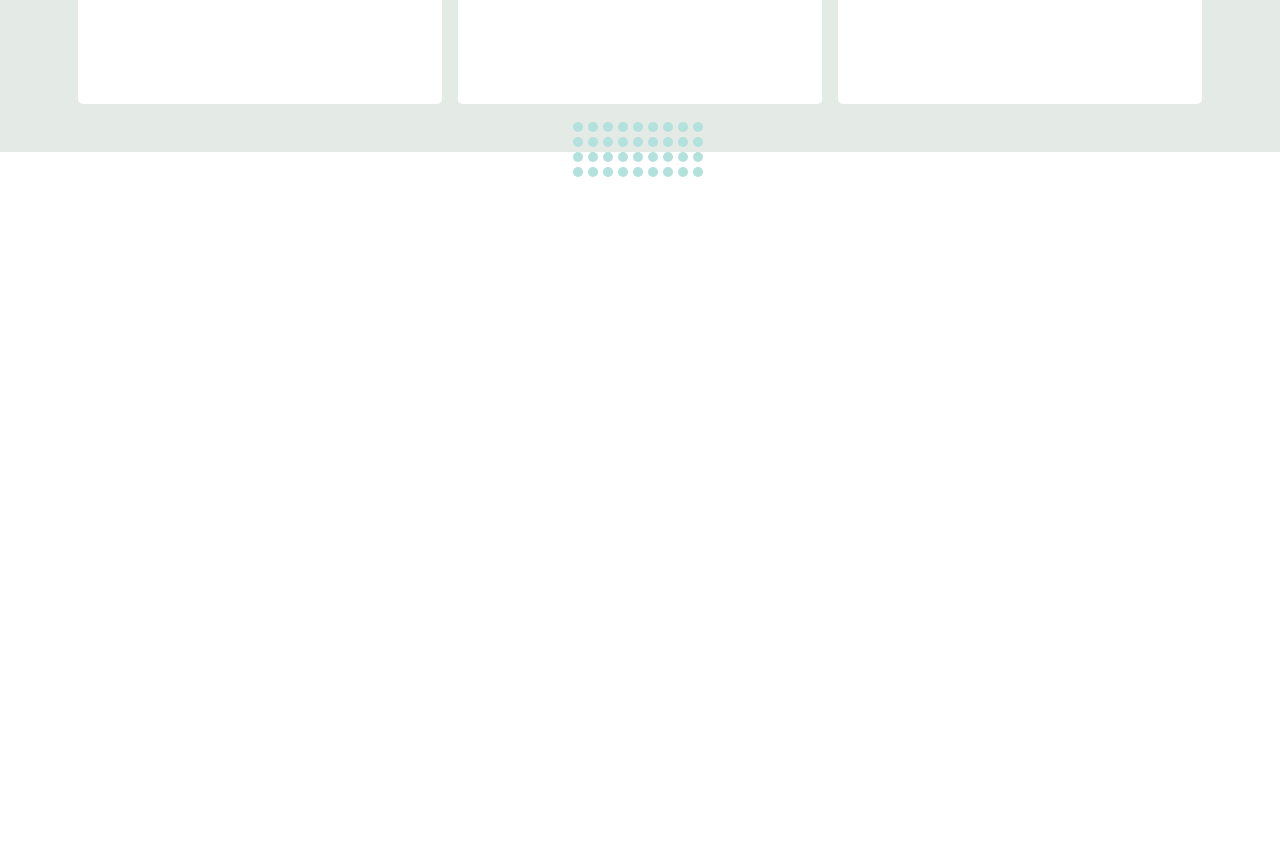
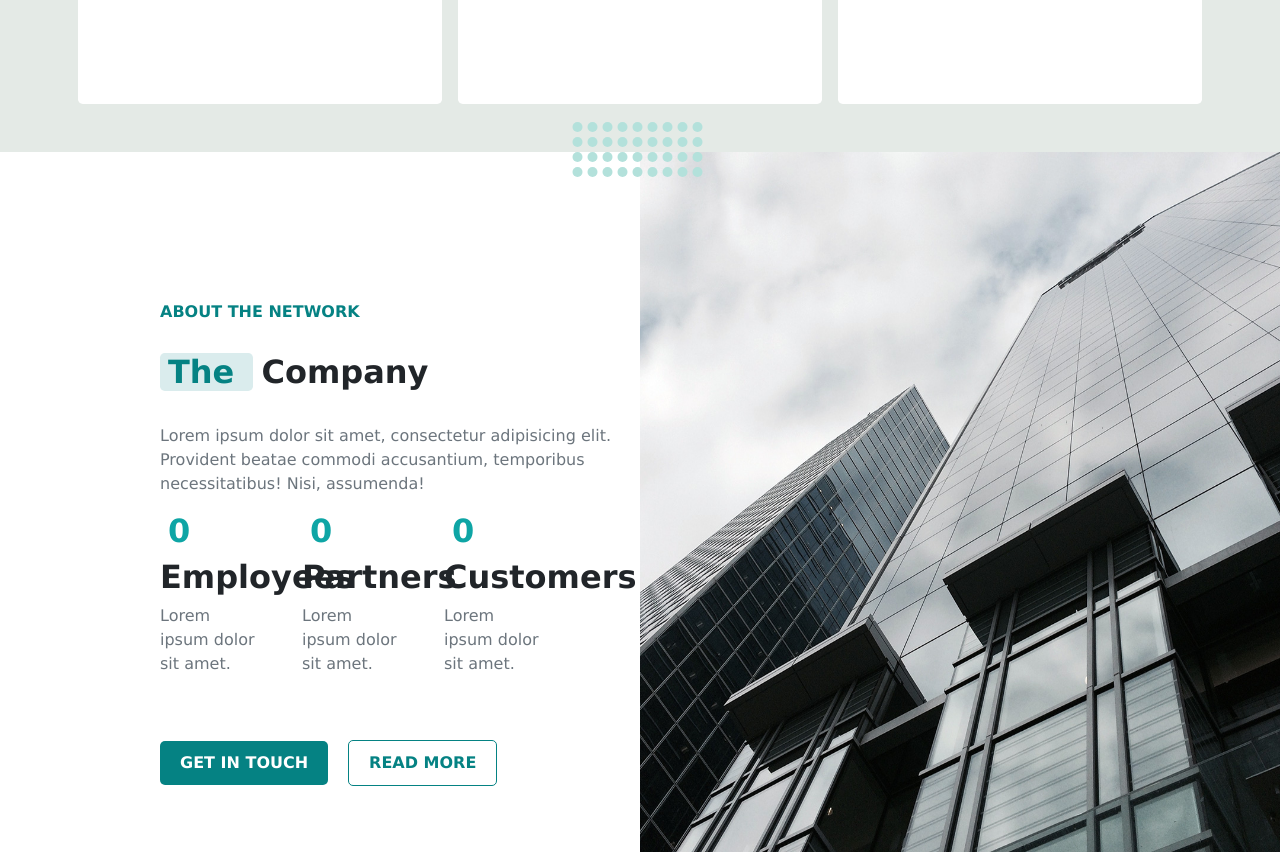
Before and after one commit to andrea1632/proj-html-vuejs, a Vue app: page / in a window 1280 px wide. Shown: the part 1440-2292 px from the top of the page. Before the commit the page ends 1622 px from the top, so only its background shows below. Built offline with nearby package versions, Linux system fonts and the light colour scheme.

Commit message:
added section Company

```diff
--- a/src/App.vue
+++ b/src/App.vue
@@ -30,4 +30,25 @@ export default {
     width: 80%;
     margin: auto;
   }
+      .btnLight{
+      padding: 10px 20px;
+      background-color: transparent;
+      text-transform: uppercase;
+      border: 1px solid #058283;
+      color: white;
+      font-weight: 700;
+      border-radius: 5px;
+      cursor: pointer;
+      margin-left: 20px;
+      }
+      .btnGreen{
+      padding: 10px 20px;
+      text-transform: uppercase;
+      background-color: #058283;
+      color: white;
+      font-weight: 700;
+      border-style: none;
+      border-radius: 5px;
+      cursor: pointer;
+      }
 </style>
--- /dev/null
+++ b/src/components/CompanyComp.vue
@@ -0,0 +1,76 @@
+<template>
+    <div class="container-fluid">
+        <div class="row">
+            <div class="col-6">
+                <div class="w-75 float-end">
+                    <h5 class="text-uppercase about">
+                    about the network
+                </h5>
+                <h2 class="py-4">
+                    <span class="px-2 rounded-3 me-2">
+                        The
+                    </span>
+                    Company
+                </h2>
+                <p class="text-secondary">
+                    Lorem ipsum dolor sit amet, consectetur adipisicing elit. Provident beatae commodi accusantium, temporibus necessitatibus! Nisi, assumenda!
+                </p>
+                <div class="row row-cols-4">
+                    <div>
+                        <h2 class="ms-2 colorGreen fw-bolder">0</h2>
+                        <h2>Employees</h2>
+                        <p class="text-secondary">Lorem ipsum dolor sit amet.</p>
+                    </div>
+                    <div class="mx-3">
+                        <h2 class="ms-2 colorGreen fw-bolder">0</h2>
+                        <h2>Partners</h2>
+                        <p class="text-secondary">Lorem ipsum dolor sit amet.</p>
+                    </div>
+                    <div>
+                        <h2 class="ms-2 colorGreen fw-bolder">0</h2>
+                        <h2>Customers</h2>
+                        <p class="text-secondary">Lorem ipsum dolor sit amet.</p>
+                    </div>
+                </div>
+                <div class="pt-5">
+                    <button class="btnGreen">get in touch</button>
+                    <button class="btnLight" style="color: #058283;">read more</button>
+                </div>
+                </div>
+            </div>
+            <div class="col-6 imgContainer">
+                <img class="img-fluid h-100 w-100" src="./../assets/img/about-5.jpg" alt="">
+            </div>
+        </div>
+    </div>
+</template>
+
+<script>
+</script>
+
+<style scoped>
+h5{
+    font-weight: 800;
+    color: #058283;
+    font-size: 1em;
+}
+h2 span{
+    background-color: #DAECED;
+    color: #058283;
+}
+.colorGreen{
+    color: #0ea5a5;
+}
+.imgContainer{
+    height: 700px;
+}
+.col-6{
+    padding: 0 !important;
+}
+.about{
+    margin-top: 150px;
+}
+h2{
+    font-weight: 900;
+}
+</style>
--- a/src/components/HeaderComp.vue
+++ b/src/components/HeaderComp.vue
@@ -61,7 +61,7 @@
                                     <a href="#"><i class="fa-regular fa-user"></i></a>
                                 </li>
                                 <li>
-                                    <button class="btn">
+                                    <button class="btnGreen">
                                         get in touch
                                     </button>
                                 </li>
@@ -82,7 +82,7 @@
                             Planning, recruitment and selection process and performance evaluation of employees
                         </p>
                         <div>
-                            <button class="btn">get in touch</button><button class="btnRead">read more</button>
+                            <button class="btnGreen">get in touch</button><button class="btnLight">read more</button>
                         </div>
                     </div>
                 </div>
@@ -153,16 +153,6 @@ export default{
   ul li a:hover{
       color: #00A6A6;
   }
-  .btn{
-      padding: 10px 20px;
-      text-transform: uppercase;
-      background-color: #058283;
-      color: white;
-      font-weight: 700;
-      border-style: none;
-      border-radius: 5px;
-      cursor: pointer;
-  }
   .topContentHero{
       display: flex;
       justify-content: space-between;
@@ -192,17 +182,6 @@ export default{
           width: 50%;
           padding: 30px 0;
       }
-      .btnRead{
-      padding: 10px 20px;
-      background-color: transparent;
-      text-transform: uppercase;
-      border: 1px solid #058283;
-      color: white;
-      font-weight: 700;
-      border-radius: 5px;
-      cursor: pointer;
-      margin-left: 20px;
-      }
       padding-bottom: 150px;
   }
 </style>
--- a/src/components/MainComp.vue
+++ b/src/components/MainComp.vue
@@ -14,12 +14,16 @@
     <div class="d-flex justify-content-center clipContainer">
         <ClipComp/>
     </div>
+    <section>
+        <CompanyComp/>
+    </section>
 </main>
 </template>
 
 <script>
 import ClipComp from './ClipComp.vue'
 import CardComp from './CardComp.vue'
+import CompanyComp from './CompanyComp.vue'
 export default{
     name: 'MainComp',
     data(){
@@ -47,6 +51,7 @@ export default{
     components:{
         CardComp,
         ClipComp,
+        CompanyComp,
     }
 }
 </script>
@@ -55,6 +60,8 @@ export default{
         background-color: #e4eae6;
     }
     .clipContainer{
-        margin-top: -30px;
+        position: absolute;
+        left: 50%;
+        transform: translate(-50%, -50%);
     }
 </style>
```
